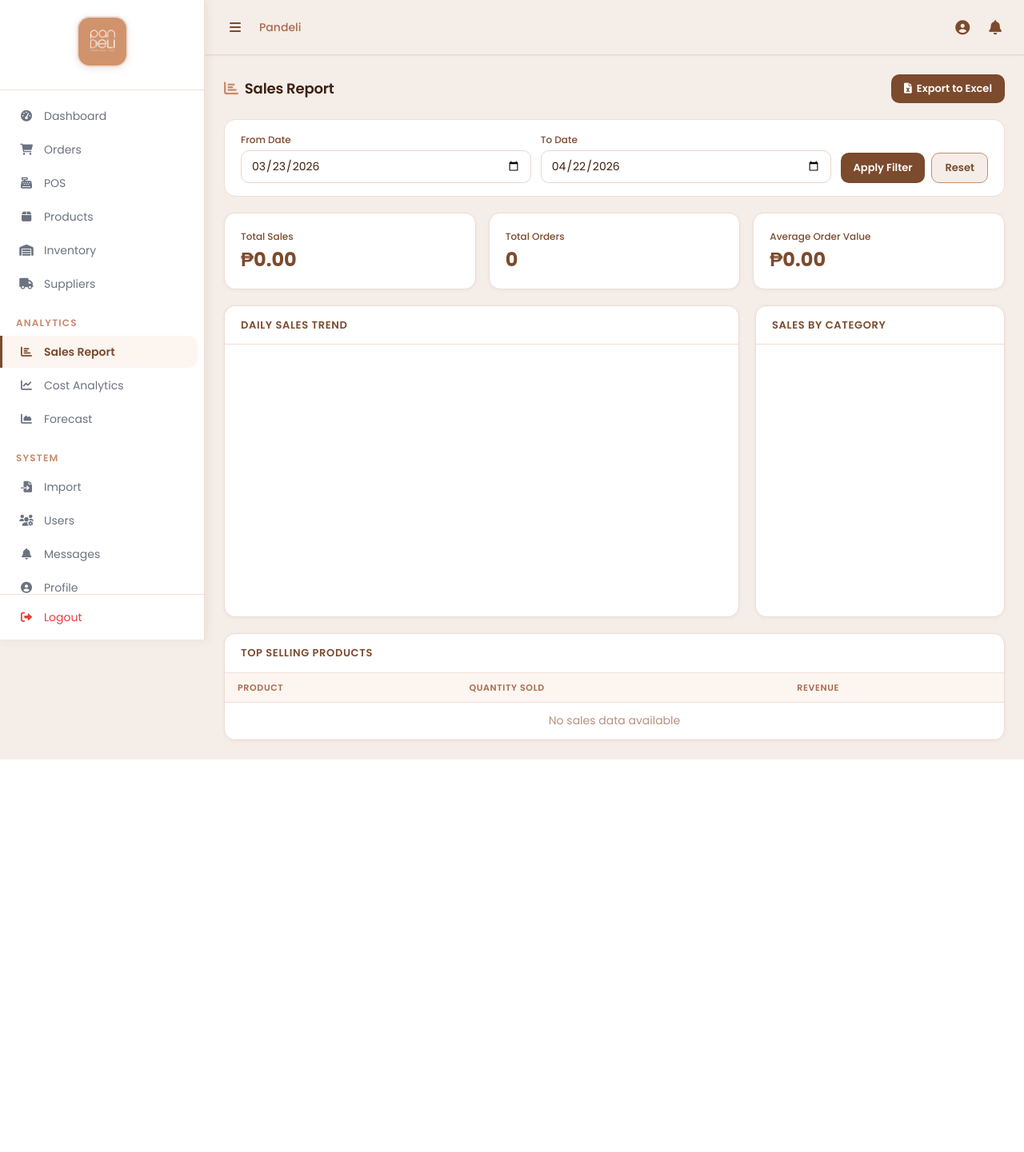
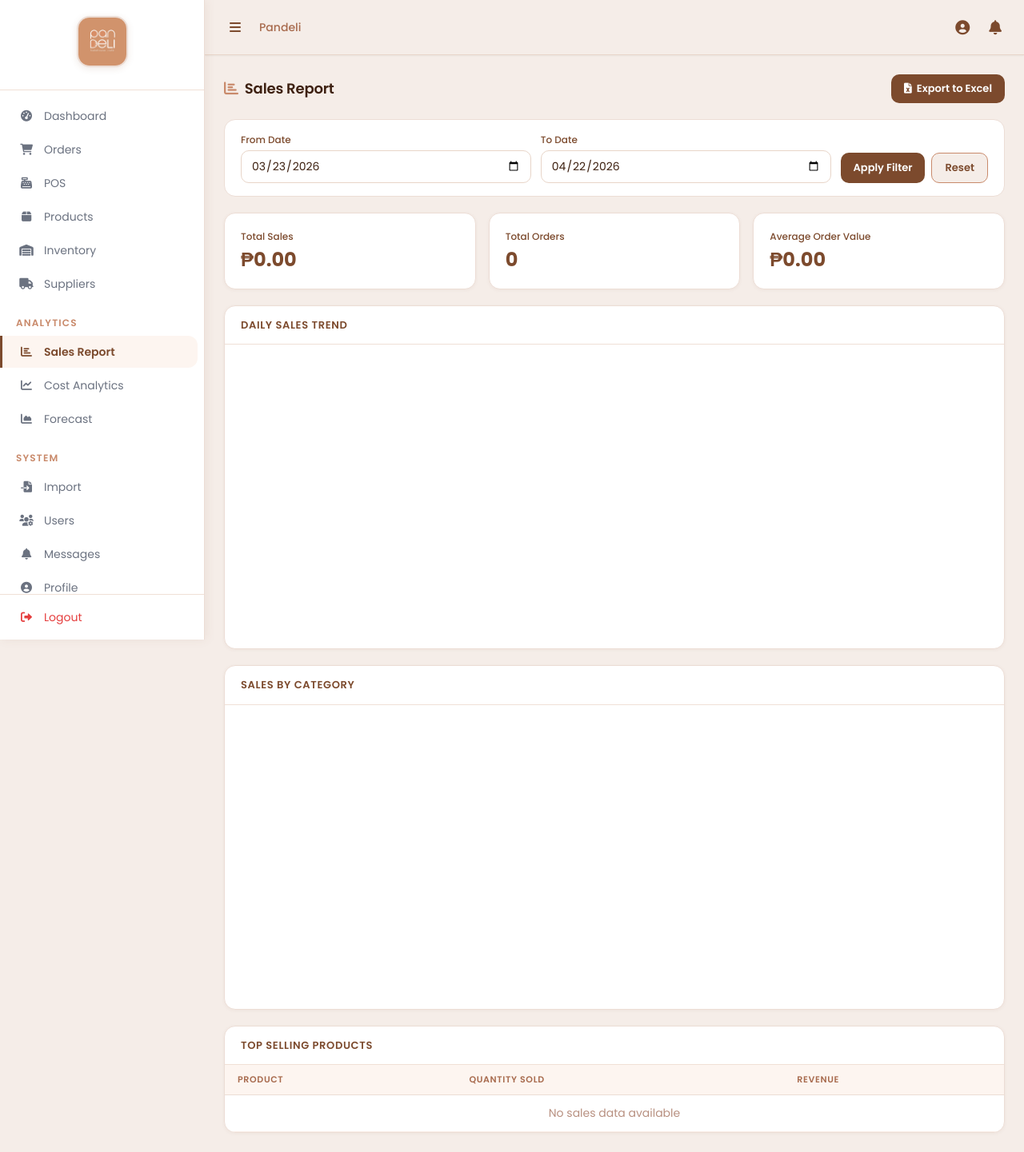
Before and after one commit to Chelsey1234/pandeli-system, a Django app: page /sales/report/ in a window 1280 px wide. Shown: the whole page at 80% size. Before the commit the page ends 950 px from the top, so only its background shows below. Run offline with Django 5.2, Linux system fonts and the light colour scheme; the visitor is signed in with stand-in values (Sample User, id 1); data that the repository does not hold is empty; a map, chart or similar area stays blank; parts of the project's set-up code (start-up, migrations or seed data) failed here and were passed over; some libraries are stand-ins or nearby versions.

Commit message:
Sales report: stack charts full-width vertically

```diff
--- a/templates/core/sales_report.html
+++ b/templates/core/sales_report.html
@@ -46,14 +46,14 @@
 </div>
 
 <!-- Charts -->
-<div class="grid grid-cols-1 lg:grid-cols-3 gap-5 mb-5">
-    <div class="card lg:col-span-2">
+<div class="space-y-5 mb-5">
+    <div class="card">
         <div class="card-header"><span class="card-title">Daily Sales Trend</span></div>
-        <div class="card-body"><canvas id="salesChart" height="300"></canvas></div>
+        <div class="card-body" style="height:380px;"><canvas id="salesChart"></canvas></div>
     </div>
     <div class="card">
         <div class="card-header"><span class="card-title">Sales by Category</span></div>
-        <div class="card-body" style="height:300px;"><canvas id="categoryChart"></canvas></div>
+        <div class="card-body" style="height:380px;"><canvas id="categoryChart"></canvas></div>
     </div>
 </div>
 
```
